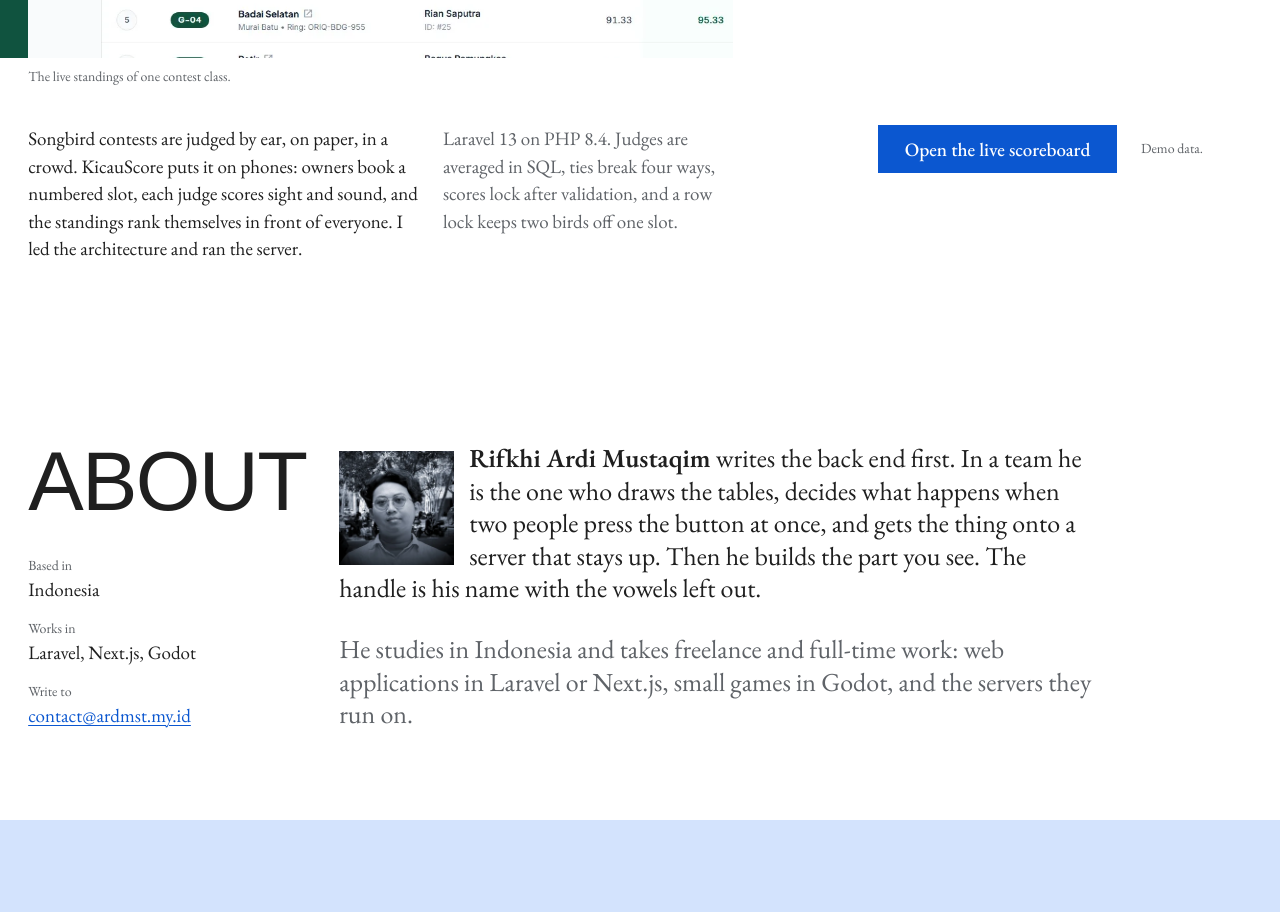
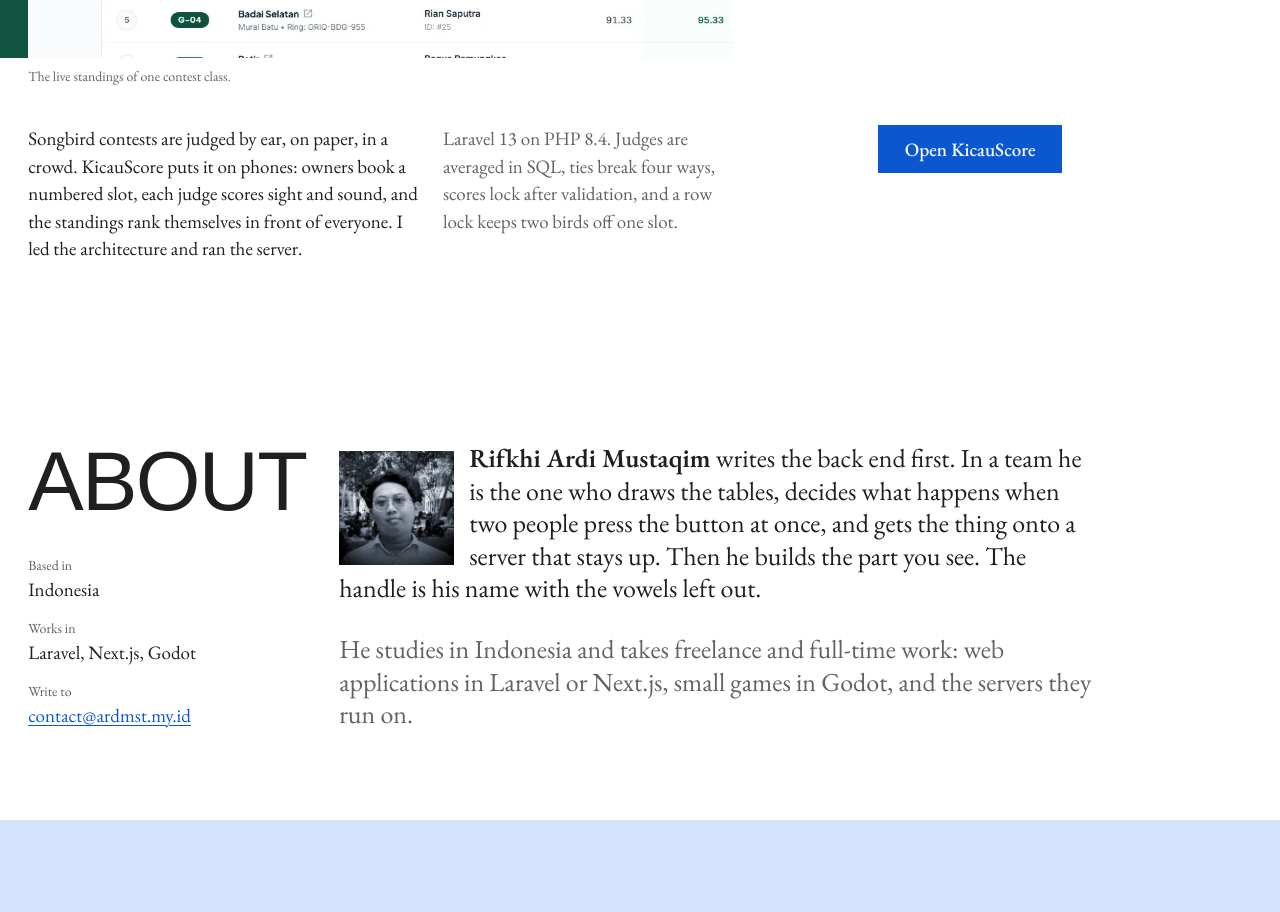
Before and after one commit to Ardmst/MyPortofolio, a Next.js app: page / in a window 1280 px wide. Shown: the part 3580-4492 px from the top of the page. Built offline with nearby package versions, Linux system fonts and the light colour scheme; no server answers; a web font is replaced by a local one.

Commit message:
fix: KicauScore button links to homepage instead of scoreboard

```diff
--- a/src/content/work.ts
+++ b/src/content/work.ts
@@ -144,9 +144,8 @@ export const FEATURED: FeaturedProject[] = [
     clusterField: "var(--field-mint)",
     live: {
       kind: "site",
-      href: "https://kicaumania.ardmst.my.id/scoreboard/murai-batu-vip-36g",
-      label: "Open the live scoreboard",
-      caption: "Demo data.",
+      href: "https://kicaumania.ardmst.my.id",
+      label: "Open KicauScore",
     },
   },
 ];
```
